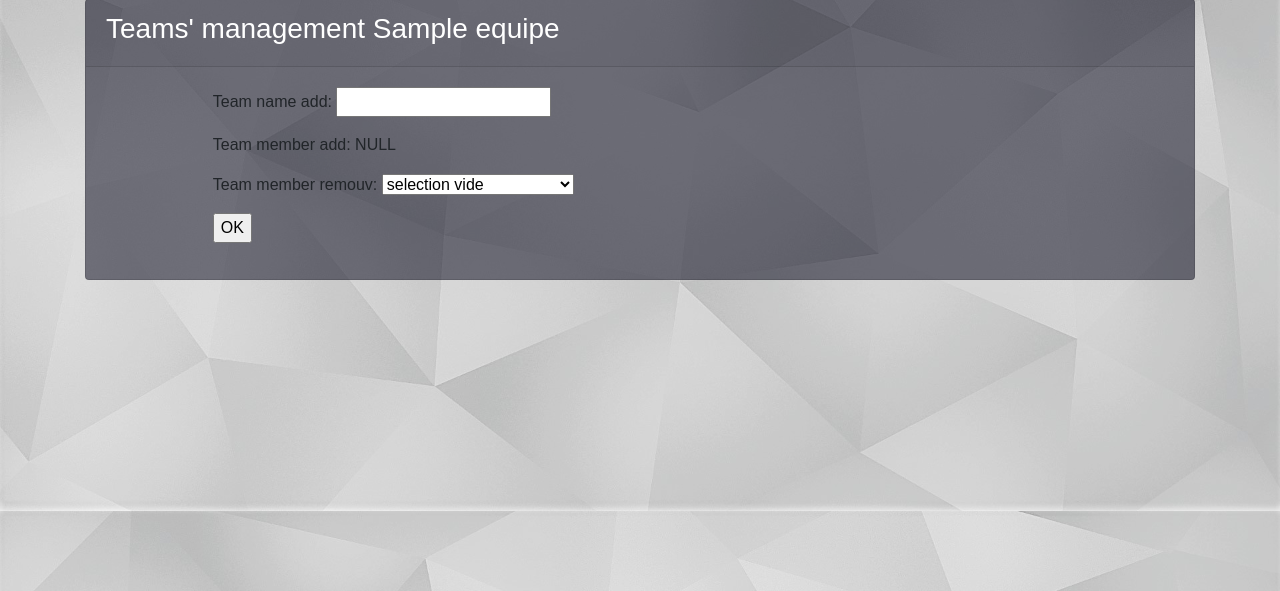
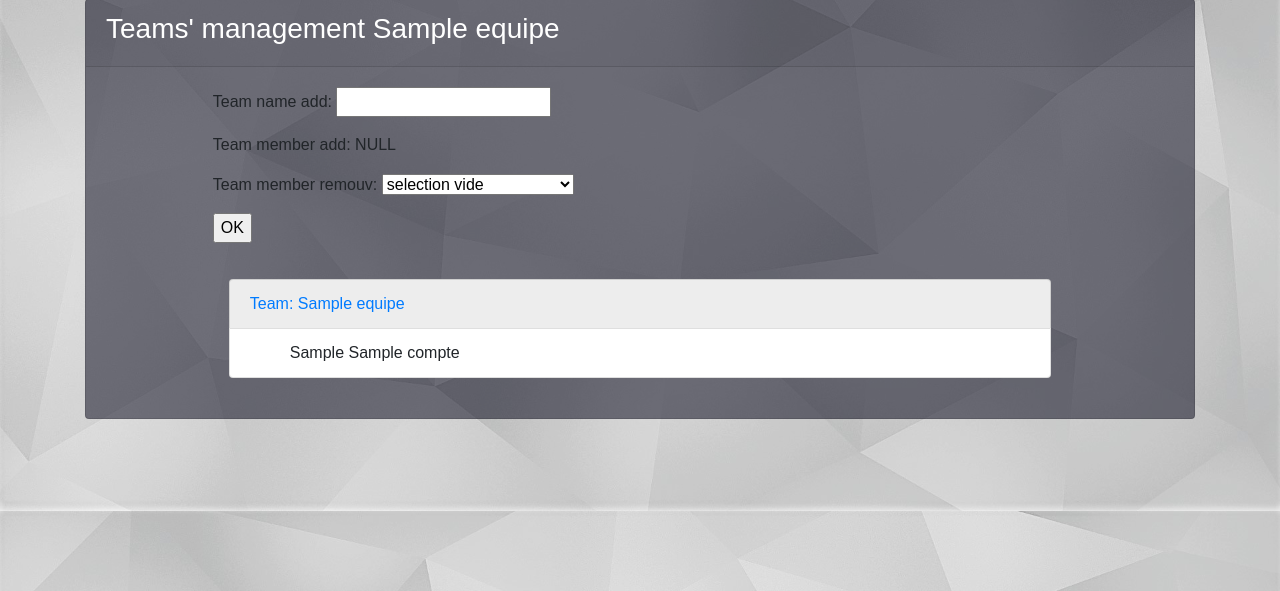
Before and after one commit to TTMM21/ProjetManager, a PHP site: page /vue/TeamManagementAdd.php?Team=1 in a window 1280 px wide. Shown: the part 209-800 px from the top of the page. Run offline with PHP 8.4, Linux system fonts and the light colour scheme; the visitor is signed in with stand-in values (Sample User, id 1); tables that the repository leaves empty or names only in its code hold one stand-in row (values such as "Sample post"); some libraries are stand-ins or nearby versions.

Commit message:
V1.1.11 Add equipe : liste member Team

```diff
--- a/controle/equipeMemberAdd.php
+++ b/controle/equipeMemberAdd.php
@@ -28,5 +28,5 @@
     execQuery($pdo, $sql);
 }
 
-header("Location: ../vue/TeamManagement.php");
+header("Location: ../vue/TeamManagementAdd.php?Team=$TeamID");
 ?>
--- a/controle/lists/getTeamMember.php
+++ b/controle/lists/getTeamMember.php
@@ -17,7 +17,6 @@
     }
 }
 
-
 function getTeamsListNotMemberCrl($name) {
     $TeamsMemberList = getTeamsNotMemberList($name);
     if($TeamsMemberList != NULL){
@@ -27,7 +26,6 @@
             echo "<option value='".$TeamsMember['id_compte']."'>".$TeamsMember['nom']." ".$TeamsMember['prenom']."</option>";
         }
         echo '</select>';
-
     }else{
         echo 'NULL';
     }
--- a/lib/lists/getTeamsList.php
+++ b/lib/lists/getTeamsList.php
@@ -1,11 +1,11 @@
 <?php
 /*Give all the accounts that we need*/
-function getTeamsMemberList($id) {
+/*function getTeamsMemberList($id) {
   $req = "SELECT * FROM comptes WHERE id_equipes = $id ORDER BY id_equipes";
   $connection = Connect();
   $result = execQuery($connection, $req);
   return $result;
-}
+}*/
 
 function getTeamsListCount() {
   $req = "SELECT id_equipes FROM equipes";
--- a/vue/TeamManagement.php
+++ b/vue/TeamManagement.php
@@ -5,6 +5,7 @@
 include "../lib/NavBar.php";
 include "../lib/lib.php";
 include '../controle/lists/getTeamsListCtrl.php';
+include '../lib/lists/getMemberListTeam.php';
 
 //Put the correct header according to the user's language
 if ($_SESSION['langues'] == "Français") {
--- a/vue/TeamManagementAdd.php
+++ b/vue/TeamManagementAdd.php
@@ -5,6 +5,7 @@
 include "../lib/NavBar.php";
 include "../lib/lib.php";
 include '../controle/lists/getTeamMember.php';
+include '../controle/lists/getTeamsListCtrl.php';
 include '../lib/lists/getMemberListTeam.php';
 
 $TeamID = $_GET['Team'];
@@ -41,6 +42,28 @@
             <input type="submit" value="OK">
         </form>
       </div>
+      <div class="card-body">
+        <div style="margin: auto 10% auto 10%">
+          <?php
+            echo "<ul class='list-group'>";
+              $accounts = getTeamsMemberList($TeamID);
+              $TeamsNames = getTeamsList($TeamID);
+              foreach ($TeamsNames as $TeamName) {
+                $name = $TeamName['nom'];
+              }
+
+            if ($_SESSION['langues'] == "Français") {
+              echo "<li class='list-group-item' style='background-color: #ededed'><a href='../vue/TeamManagementAdd.php?Team=".$TeamID."' id='tableau_button'>Equipe: ".$name."</a></li>";
+            } else {
+              echo "<li class='list-group-item' style='background-color: #ededed'><a href='../vue/TeamManagementAdd.php?Team=".$TeamID."' id='tableau_button'>Team: ".$name."</a></li>";
+            }
+
+            foreach ($accounts as $a) {
+              echo "<li class='list-group-item' style='padding-left: 60px'>".$a['prenom'].' '.$a['nom']."</li>";
+            }
+          ?>
+        </div>
+      </div>
     </div>
   </div>
 </div>
```
